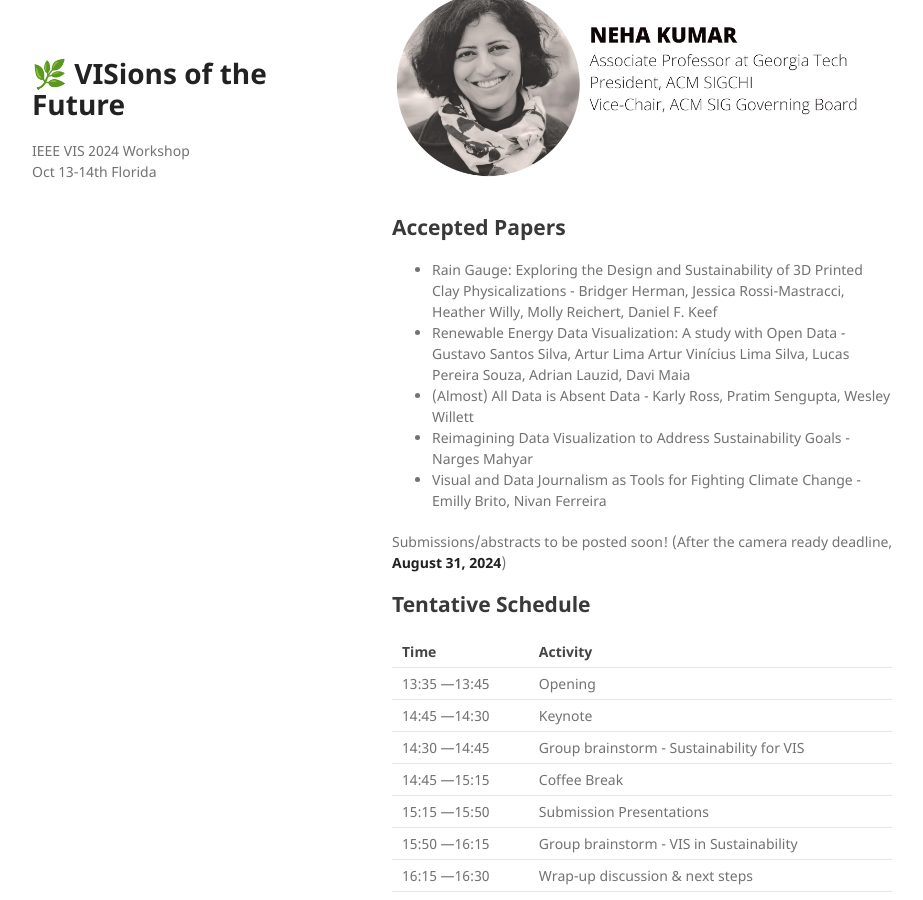
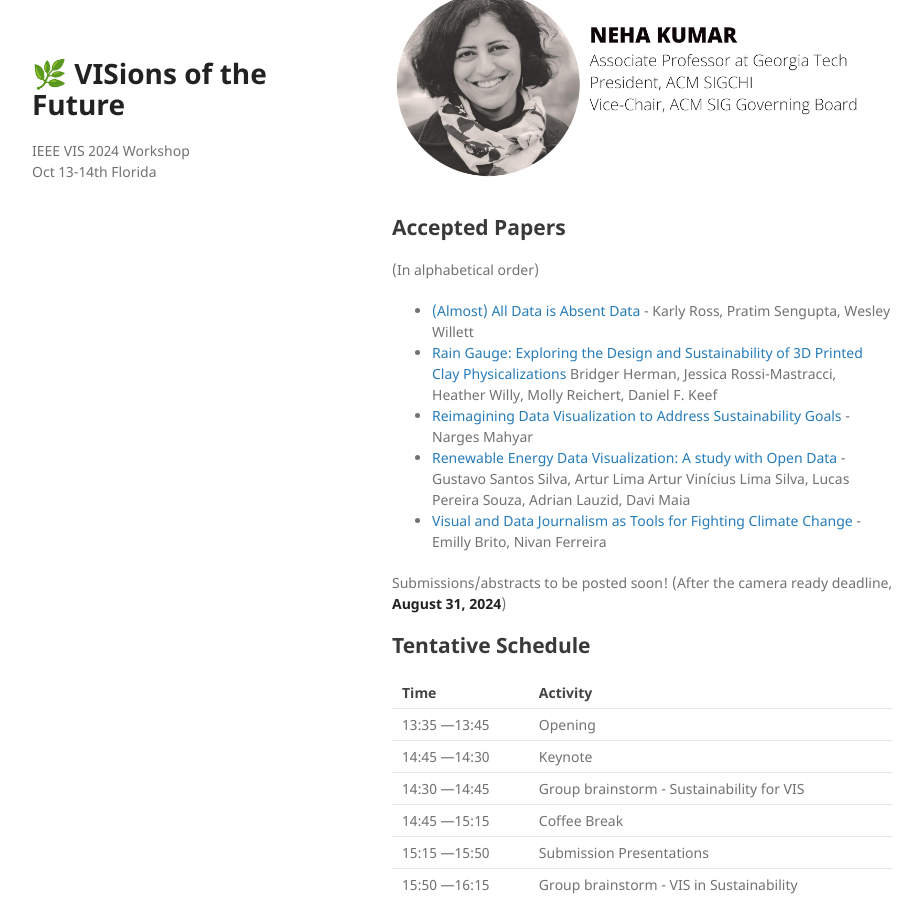
Before and after one commit to visionsofthefuture/visionsofthefuture.github.io, a Jekyll site: the page built from index.md, in a window 1280 px wide and 900 px high, scrolled down 384 px. Shown: the whole window, without its empty margins (178-1101 px from the left). Built offline with Jekyll 4.4.1, drawn with Linux system fonts in a browser that asks for light colours.

Commit message:
post pdfs

```diff
--- a/index.md
+++ b/index.md
@@ -12,11 +12,13 @@ We invite you to join the [IEEEVIS 2024](https://ieeevis.org/year/2024/welcome)
 
 ## Accepted Papers
 
-- Rain Gauge: Exploring the Design and Sustainability of 3D Printed Clay Physicalizations - Bridger Herman, Jessica Rossi-Mastracci, Heather Willy, Molly Reichert, Daniel F. Keef
-- Renewable Energy Data Visualization: A study with Open Data - Gustavo Santos Silva, Artur Lima Artur Vinícius Lima Silva, Lucas Pereira Souza, Adrian Lauzid, Davi Maia
-- (Almost) All Data is Absent Data - Karly Ross, Pratim Sengupta, Wesley Willett
-- Reimagining Data Visualization to Address Sustainability Goals - Narges Mahyar
-- Visual and Data Journalism as Tools for Fighting Climate Change - Emilly Brito, Nivan Ferreira
+(In alphabetical order)
+
+- [(Almost) All Data is Absent Data](./pdfs/absent-data.pdf) - Karly Ross, Pratim Sengupta, Wesley Willett
+- [Rain Gauge: Exploring the Design and Sustainability of 3D Printed Clay Physicalizations](./pdfs/rain-gauge.pdf) Bridger Herman, Jessica Rossi-Mastracci, Heather Willy, Molly Reichert, Daniel F. Keef
+- [Reimagining Data Visualization to Address Sustainability Goals](./pdfs/reimagining-data-vis.pdf) - Narges Mahyar
+- [Renewable Energy Data Visualization: A study with Open Data](./pdfs/renewable-energy.pdf) - Gustavo Santos Silva, Artur Lima Artur Vinícius Lima Silva, Lucas Pereira Souza, Adrian Lauzid, Davi Maia
+- [Visual and Data Journalism as Tools for Fighting Climate Change](./pdfs/vis-and-journalism.pdf) - Emilly Brito, Nivan Ferreira
 
 Submissions/abstracts to be posted soon! (After the camera ready deadline, **August 31, 2024**)
 
```
Also changed, not shown: 5 other files.
